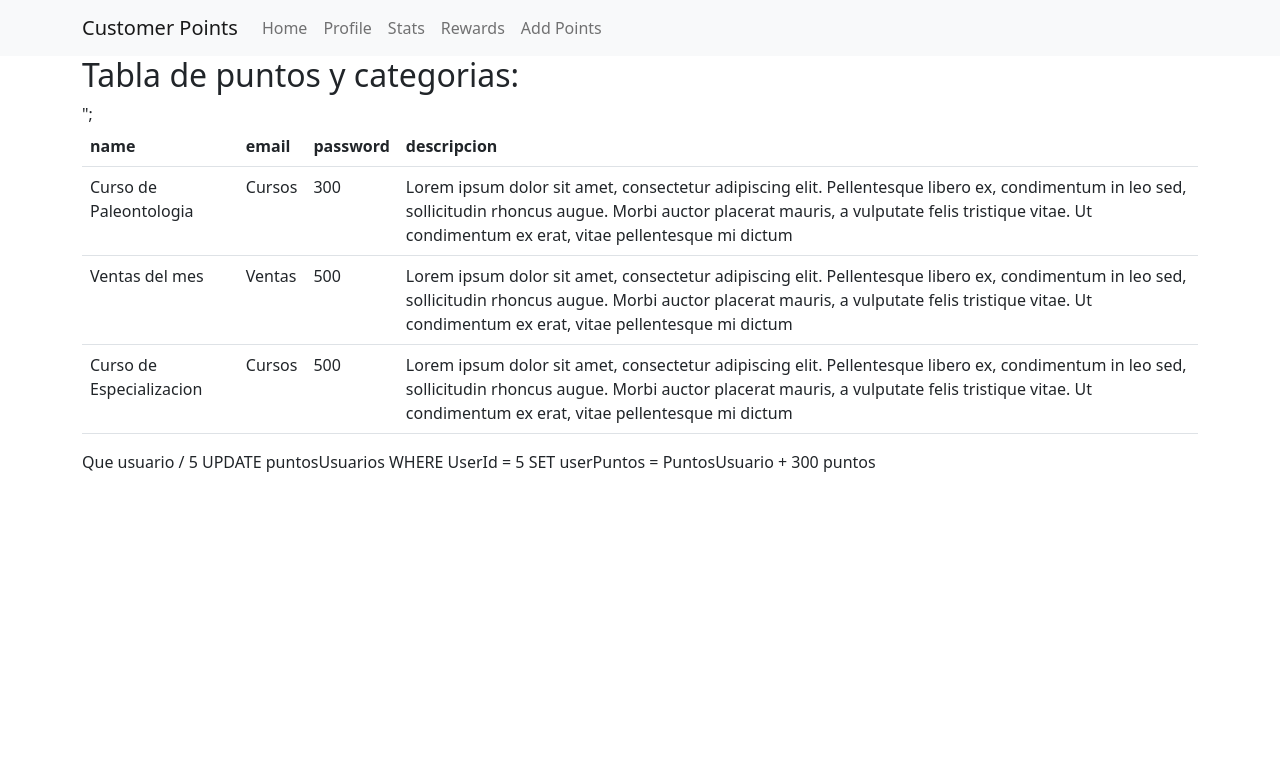
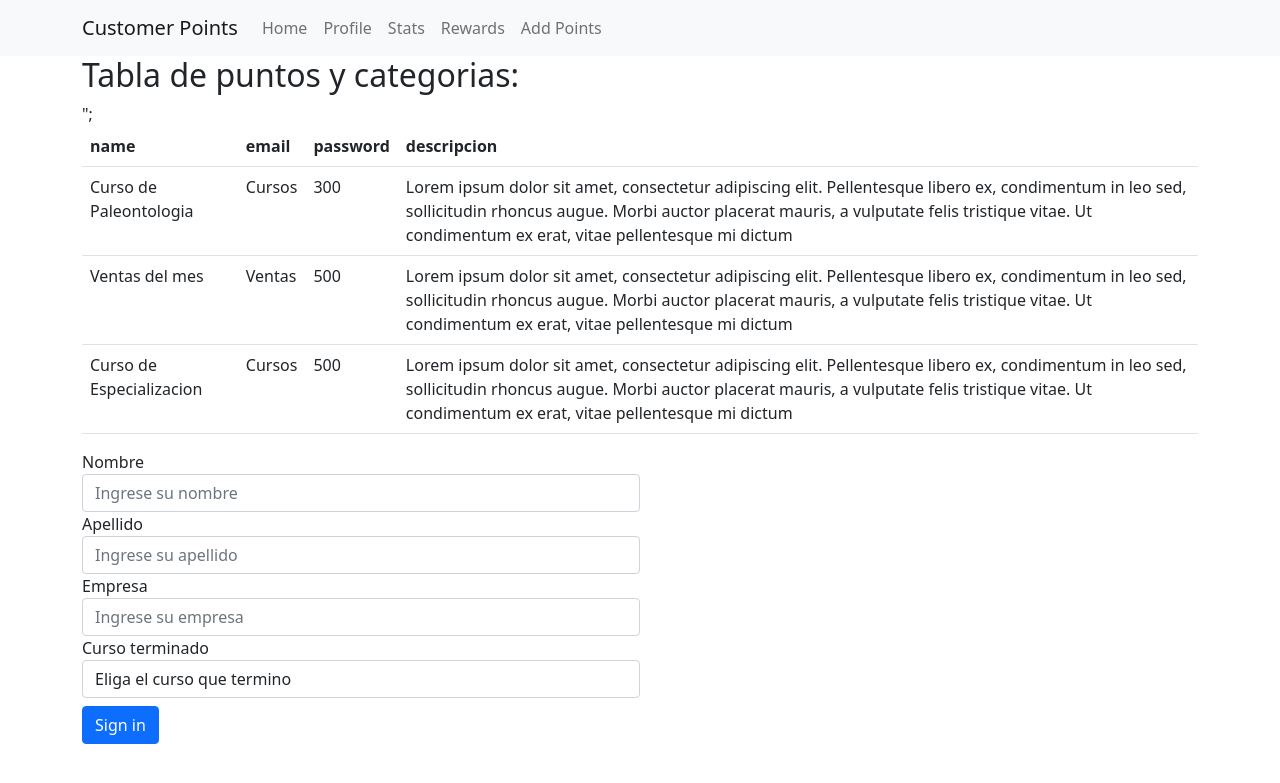
Before and after one commit to Guillef33/puntos, a PHP site: page /points.php in a window 1280 px wide. Shown: the top 783 px of the page. Run offline with PHP 8.4, Linux system fonts and the light colour scheme; data comes from the database, SQL or seed files in the repository.

Commit message:
formulario y action

```diff
--- a/points.php
+++ b/points.php
@@ -33,6 +33,39 @@
       </div>
     </section>
 
+    <section>
+      <div class="container">
+      <form>
+        <div class="form-row">
+          <div class="form-group col-md-6">
+            <label for="inputNombre">Nombre</label>
+            <input type="text" class="form-control" id="inputNombre" placeholder="Ingrese su nombre">
+          </div>
+          <div class="form-group col-md-6">
+            <label for="inputApellido">Apellido</label>
+            <input type="text" class="form-control" id="inputApellido" placeholder="Ingrese su apellido">
+          </div>
+        </div>
+        <div class="form-group col-md-6">
+          <label for="inputEmpresa">Empresa</label>
+          <input type="text" class="form-control" id="inputEmpresa" placeholder="Ingrese su empresa">
+        </div>
+        <div class="form-row">
+          <div class="form-group col-md-6">
+            <label for="inputCurso">Curso terminado</label>
+            <select id="inputCurso" class="form-control">
+              <option selected>Eliga el curso que termino</option>
+              <option value="1">Curos 1</option>
+              <option value="2">Curos 1</option>
+              <option value="3">Curos 1</option>
+            </select>
+          </div>
+        </div>
+        <button type="submit" class="btn btn-primary mt-2">Sign in</button>
+      </form>
+      </div>
+    </section>
+
   </main>
 
 
--- a/puntosBase.php
+++ b/puntosBase.php
@@ -22,8 +22,8 @@
   echo "</table>";
 
 ?>
-
+<!--
 
 Que usuario / 5
 
-UPDATE puntosUsuarios WHERE UserId = 5 SET userPuntos = PuntosUsuario + 300 puntos
+UPDATE puntosUsuarios WHERE UserId = 5 SET userPuntos = PuntosUsuario + 300 puntos -->
```
